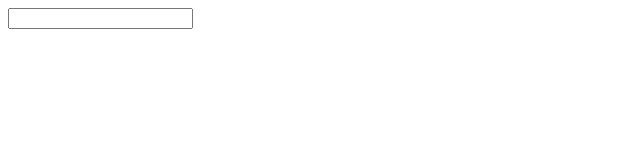
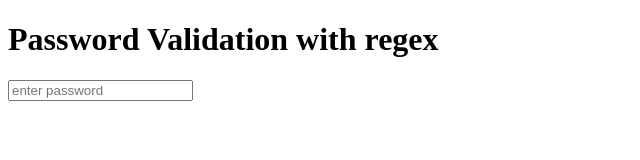
Before and after one commit to datamonnit/opijs, a plain HTML site: page validate/password_regex.html in a window 1280 px wide. Shown: the whole page, without its empty margins (0-640 px from the left). Drawn offline with Linux system fonts and the light colour scheme.

Commit message:
Muutoksia salasanan tsekkaukseen

```diff
--- a/validate/password_regex.html
+++ b/validate/password_regex.html
@@ -7,8 +7,11 @@
     <title>Password Regex</title>
 </head>
 <body>
-    <input type="text" onkeyup="passwdCheck(this.value)">
+    <h1>Password Validation with regex</h1>
+
+    <input placeholder="enter password" type="text" onkeyup="passwdCheck(this.value)">
     <span id="msg"></span>
+
     <script>
 
     function passwdCheck(pwd){
@@ -20,7 +23,7 @@
 
         (?=.*[A-Z])	The string must contain at least 1 uppercase alphabetical character
 
-        (?=.*[0-9])	The string must contain at least 1 numeric character
+        (?=.*[0-9])	The stSring must contain at least 1 numeric character
 
         (?=.*[!@#\$%\^&\*'¤]) The string must contain at least on special character
 
@@ -43,7 +46,7 @@
         } else if (weakRegex.test(pwd)) {
             msg.innerHTML = "Weak password";
             msg.style.color = "orange";
-        } else {
+        } else {1
             msg.innerHTML = "Too weak password";
             msg.style.color = "red";
         }
```
